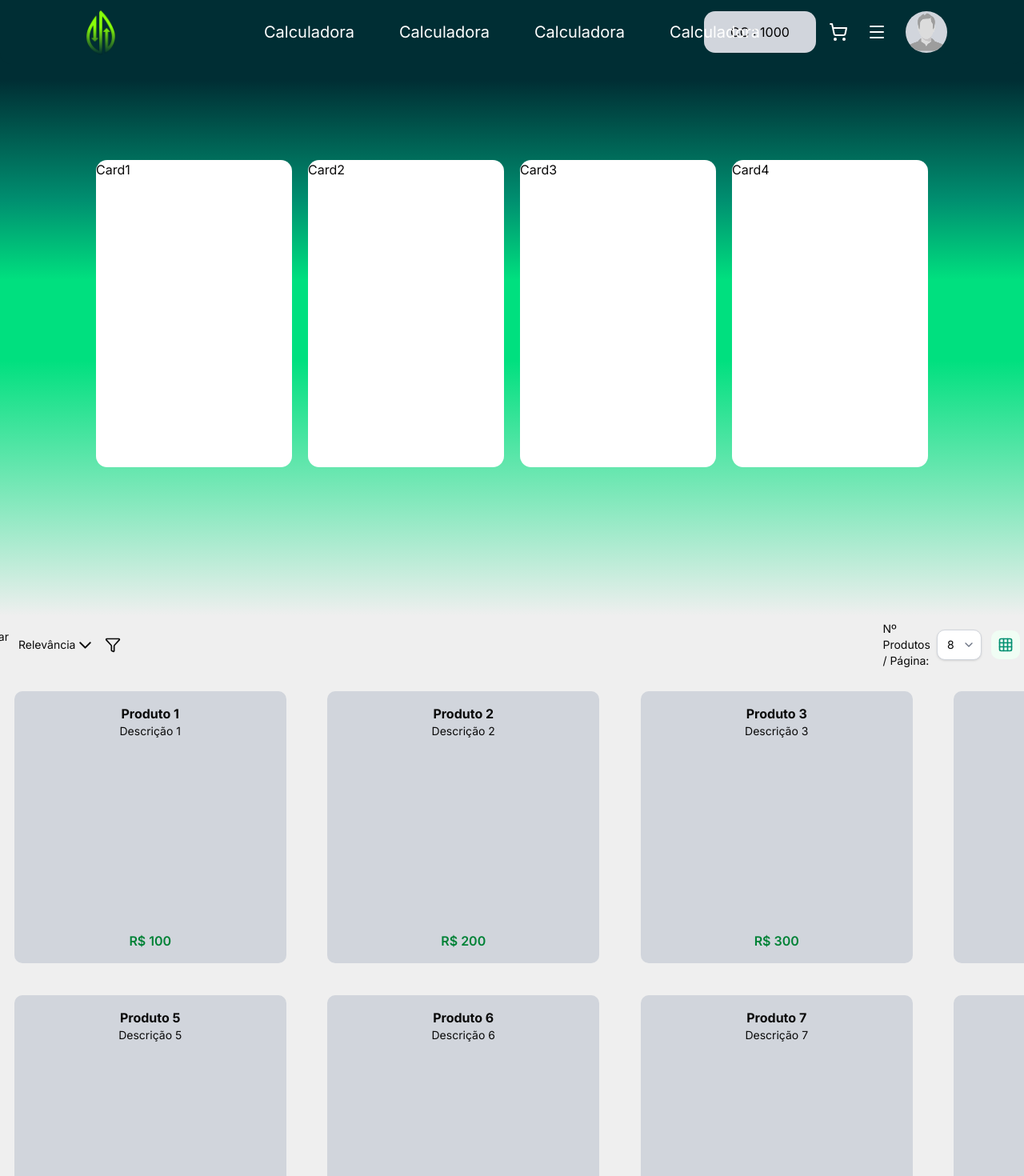
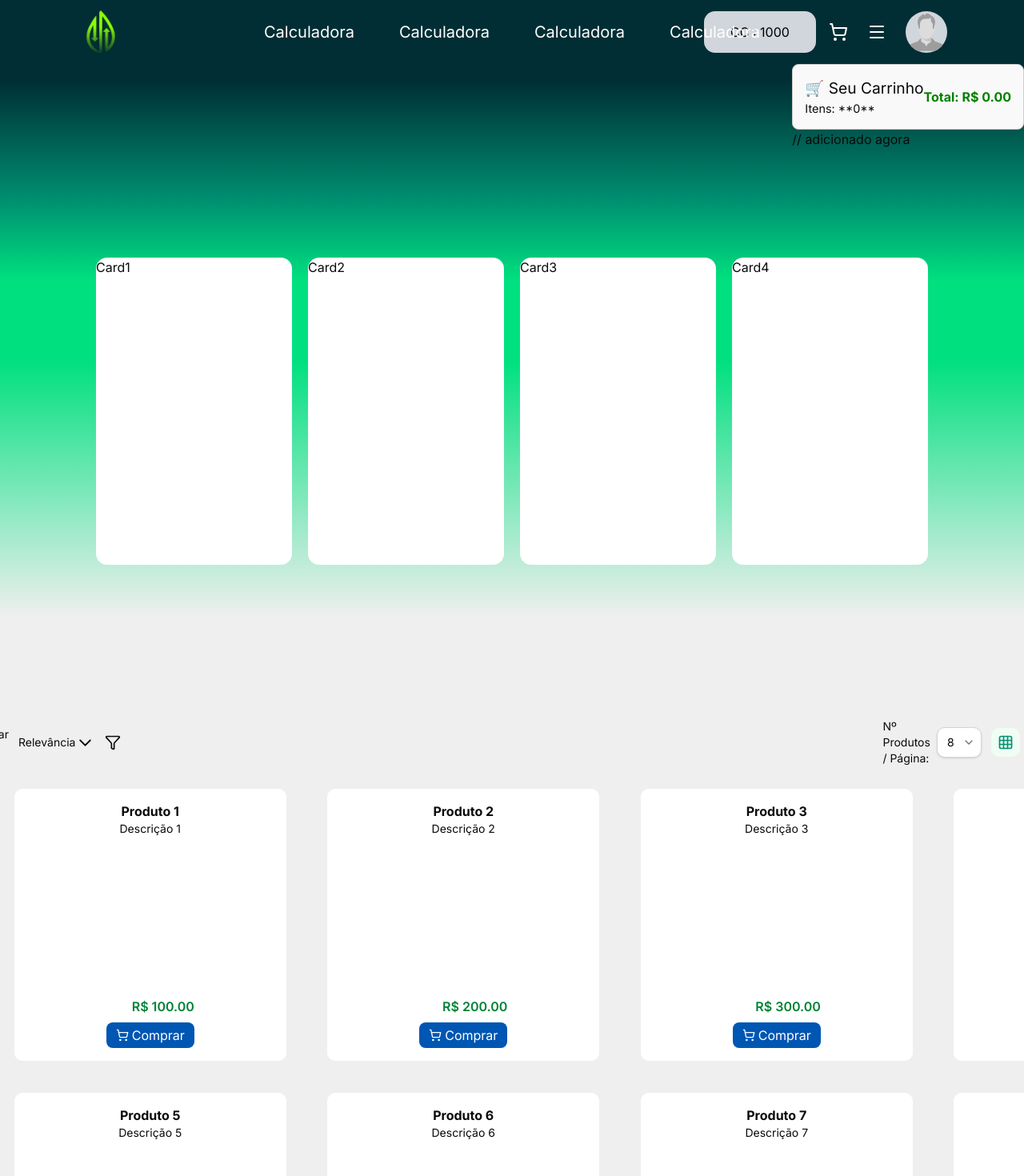
Before and after one commit to andreLucao/deploy-es, a Next.js app in the folder client/: page /marketplace in a window 1280 px wide. Shown: the top 1470 px of the page at 80% size. Built offline with nearby package versions, Linux system fonts and the light colour scheme.

Commit message:
Inicial Logic

```diff
--- a/client/src/app/marketplace/page.tsx
+++ b/client/src/app/marketplace/page.tsx
@@ -1,4 +1,4 @@
-'use client';
+"use client";
 
 import { useState } from "react";
 import Header from "@/components/marketplace/Header";
@@ -6,6 +6,8 @@ import Destaque from "@/components/marketplace/Destaque";
 import Filtro from "@/components/marketplace/Filtro";
 import Produtos from "@/components/marketplace/Produtos";
 import Footer from "@/components/Footer";
+
+import CartSummary from "@/components/common/cart-summary";
 
 type Produto = {
    id: number;
@@ -25,13 +27,19 @@ for (let i = 1; i <= 16; i++) {
 }
 
 export default function Marketplace() {
-  const [modoVisualizacao, setModoVisualizacao] = useState<'grid' | 'list'>('grid');
+   const [modoVisualizacao, setModoVisualizacao] = useState<"grid" | "list">(
+      "grid"
+   );
    const [produtosPorPagina, setProdutosPorPagina] = useState(8);
 
    return (
       <div className="flex flex-col min-h-screen custom-gradient">
          <Header />
          <div className="flex flex-col">
+            <div className="self-end mb-4">
+               <CartSummary /> // adicionado agora
+            </div>
+
             <div className="flex p-30 h-170">
                <Destaque />
             </div>
--- /dev/null
+++ b/client/src/components/common/cart-summary.tsx
@@ -0,0 +1,55 @@
+"use client";
+// A diretiva 'use client' é necessária porque ele usa hooks (useState, useEffect, e o useCartStore)
+
+import React from "react";
+import { useCartStore } from "@/store/cart.store";
+
+export default function CartSummary() {
+   // Conectando ao store
+   const totalItems = useCartStore((state) => state.items.length);
+   const totalPrice = useCartStore((state) => state.getTotalPrice());
+   const clearCart = useCartStore((state) => state.clearCart);
+
+   return (
+      <div
+         style={{
+            padding: "15px",
+            border: "1px solid #ccc",
+            borderRadius: "8px",
+            backgroundColor: "#f9f9f9",
+            display: "flex",
+            justifyContent: "space-between",
+            alignItems: "center",
+         }}
+      >
+         <div>
+            <h3 style={{ margin: "0", fontSize: "1.2em" }}>🛒 Seu Carrinho</h3>
+            <p style={{ margin: "0", fontSize: "0.9em" }}>
+               Itens: **{totalItems}**
+            </p>
+         </div>
+
+         <div style={{ textAlign: "right" }}>
+            <p style={{ margin: "0", fontWeight: "bold", color: "green" }}>
+               Total: R$ {totalPrice.toFixed(2)}
+            </p>
+            {totalItems > 0 && (
+               <button
+                  onClick={clearCart}
+                  style={{
+                     marginTop: "5px",
+                     backgroundColor: "red",
+                     color: "white",
+                     border: "none",
+                     borderRadius: "4px",
+                     padding: "5px 10px",
+                     cursor: "pointer",
+                  }}
+               >
+                  Limpar
+               </button>
+            )}
+         </div>
+      </div>
+   );
+}
--- a/client/src/components/marketplace/Produtos.tsx
+++ b/client/src/components/marketplace/Produtos.tsx
@@ -1,5 +1,7 @@
-import { useState } from 'react';
-import { ChevronLeft, ChevronRight } from 'lucide-react';
+import { useState } from "react";
+import { ChevronLeft, ChevronRight } from "lucide-react";
+
+import ProductCard from "./product-card"; //adicionado agora
 
 type Produto = {
    id: number;
@@ -11,10 +13,14 @@ type Produto = {
 type ProdutosProps = {
    produtos: Produto[];
    produtosPorPagina?: number;
-  modoVisualizacao: 'grid' | 'list';
+   modoVisualizacao: "grid" | "list";
 };
 
-export default function Produtos({ produtos, produtosPorPagina = 10, modoVisualizacao }: ProdutosProps) {
+export default function Produtos({
+   produtos,
+   produtosPorPagina = 10,
+   modoVisualizacao,
+}: ProdutosProps) {
    const [paginaAtual, setPaginaAtual] = useState(1);
 
    const totalPaginas = Math.ceil(produtos.length / produtosPorPagina);
@@ -34,59 +40,24 @@ export default function Produtos({ produtos, produtosPorPagina = 10, modoVisuali
          <div
             className="w-[1550px] p-3 transition-all duration-700 ease-out"
             style={{
-          display: 'grid',
-          gridTemplateColumns: modoVisualizacao === 'grid'
-            ? 'repeat(4, 1fr)'
-            : '1fr',
-          gap: modoVisualizacao === 'grid' ? '40px' : '16px',
-          justifyItems: modoVisualizacao === 'grid' ? 'center' : 'stretch',
-          maxWidth: modoVisualizacao === 'list' ? '1520px' : 'none',
-          margin: '0 auto'
+               display: "grid",
+               gridTemplateColumns:
+                  modoVisualizacao === "grid" ? "repeat(4, 1fr)" : "1fr",
+               gap: modoVisualizacao === "grid" ? "40px" : "16px",
+               justifyItems: modoVisualizacao === "grid" ? "center" : "stretch",
+               maxWidth: modoVisualizacao === "list" ? "1520px" : "none",
+               margin: "0 auto",
             }}
          >
             {produtosPagina.map((produto) => (
-          <div
+               <ProductCard
                   key={produto.id}
-            className="bg-gray-300 rounded-lg cursor-pointer overflow-hidden"
-            style={{
-              display: 'flex',
-              flexDirection: modoVisualizacao === 'grid' ? 'column' : 'row',
-              height: modoVisualizacao === 'grid' ? '340px' : '120px',
-              width: modoVisualizacao === 'grid' ? '340px' : '100%',
-              alignItems: modoVisualizacao === 'grid' ? 'center' : 'center',
-              justifyContent: modoVisualizacao === 'grid' ? 'center' : 'space-between',
-              padding: modoVisualizacao === 'grid' ? '16px' : '16px',
-              transition: 'all 0.45s cubic-bezier(0.4, 0, 0.2, 1)',
-              transform: 'scale(1)',
-            }}
-            onMouseEnter={(e) => {
-              e.currentTarget.style.transform = 'scale(1.02)';
-              e.currentTarget.style.boxShadow = '0 8px 25px rgba(0,0,0,0.15)';
-            }}
-            onMouseLeave={(e) => {
-              e.currentTarget.style.transform = 'scale(1)';
-              e.currentTarget.style.boxShadow = 'none';
-            }}
-          >
-            <div
-              className={modoVisualizacao === 'grid' ? "text-center" : "flex-1"}
-              style={{
-                transition: 'all 0.7s ease-out'
-              }}
-            >
-              <h3 className="font-bold">{produto.titulo}</h3>
-              <p className="text-sm">{produto.descricao}</p>
-            </div>
-            <span
-              className="font-semibold text-green-700"
-              style={{
-                marginTop: modoVisualizacao === 'grid' ? 'auto' : '0',
-                transition: 'all 0.7s ease-out'
-              }}
-            >
-              R$ {produto.preco}
-            </span>
-          </div>
+                  id={produto.id}
+                  titulo={produto.titulo}
+                  descricao={produto.descricao}
+                  preco={produto.preco}
+                  modoVisualizacao={modoVisualizacao}
+               />
             ))}
          </div>
 
@@ -117,19 +88,21 @@ export default function Produtos({ produtos, produtosPorPagina = 10, modoVisuali
 
          {/* Números das páginas */}
          <div className="flex gap-2">
-        {Array.from({ length: totalPaginas }, (_, i) => i + 1).map((pagina) => (
+            {Array.from({ length: totalPaginas }, (_, i) => i + 1).map(
+               (pagina) => (
                   <button
                      key={pagina}
                      onClick={() => irParaPagina(pagina)}
                      className={`px-3 py-1 rounded transition-all duration-200 ${
                         pagina === paginaAtual
-                ? 'bg-[#002E34] text-white'
-                : 'bg-gray-200 hover:bg-gray-300'
+                           ? "bg-[#002E34] text-white"
+                           : "bg-gray-200 hover:bg-gray-300"
                      }`}
                   >
                      {pagina}
                   </button>
-        ))}
+               )
+            )}
          </div>
       </div>
    );
--- /dev/null
+++ b/client/src/components/marketplace/credit-card.tsx
@@ -0,0 +1,61 @@
+"use client";
+
+import React from "react";
+import { useCartStore } from "@/store/cart.store";
+
+// Dados fixos para simular um crédito de carbono real
+const MOCK_CREDIT = {
+   creditId: "credito-eletricidade-2025",
+   sellerId: "company-alpha",
+   quantity: 1000,
+   pricePerUnit: 15.5, // Preço por tonelada de CO2e
+};
+
+export default function CreditCard() {
+   // Pega a função de adicionar item da sua loja
+   const addItem = useCartStore((state) => state.addItem);
+
+   const handleAddToCart = () => {
+      // Cria um item com uma quantidade fixa para teste (100 créditos)
+      const itemToAdd = {
+         ...MOCK_CREDIT,
+         quantity: 100, // Adiciona 100 créditos por clique
+      };
+
+      addItem(itemToAdd);
+      alert(`Adicionado ${itemToAdd.quantity} créditos ao carrinho!`);
+   };
+
+   return (
+      <div
+         style={{
+            border: "1px solid #0056b3",
+            borderRadius: "8px",
+            padding: "20px",
+            maxWidth: "300px",
+            textAlign: "center",
+         }}
+      >
+         <h3 style={{ color: "#0056b3" }}>Crédito de Carbono - Eletricidade</h3>
+         <p>Quantidade Disponível: {MOCK_CREDIT.quantity} CO2e</p>
+         <p style={{ fontWeight: "bold" }}>
+            Preço/Unidade: R$ {MOCK_CREDIT.pricePerUnit.toFixed(2)}
+         </p>
+
+         <button
+            onClick={handleAddToCart}
+            style={{
+               marginTop: "15px",
+               backgroundColor: "#0056b3",
+               color: "white",
+               border: "none",
+               padding: "10px 20px",
+               borderRadius: "5px",
+               cursor: "pointer",
+            }}
+         >
+            Adicionar 100 Créditos
+         </button>
+      </div>
+   );
+}
--- /dev/null
+++ b/client/src/components/marketplace/product-card.tsx
@@ -0,0 +1,93 @@
+// client/src/components/marketplace/product-card.tsx
+"use client";
+
+import React from "react";
+import { useCartStore } from "@/store/cart.store";
+import { ShoppingCart } from "lucide-react"; // Ícone para o botão
+
+interface ProductCardProps {
+   id: number;
+   titulo: string;
+   descricao: string;
+   preco: number;
+   // Adicionamos a prop 'modoVisualizacao' para herdar o estilo do pai
+   modoVisualizacao: "grid" | "list";
+}
+
+export default function ProductCard({
+   id,
+   titulo,
+   descricao,
+   preco,
+   modoVisualizacao,
+}: ProductCardProps) {
+   const addItem = useCartStore((state) => state.addItem);
+
+   const handleAddToCart = (e: React.MouseEvent) => {
+      e.stopPropagation(); // Impede que o clique no botão ative o hover do container principal
+
+      const itemToAdd = {
+         // IDs mockados (necessário usar o id do produto real aqui)
+         creditId: `CREDIT-${id}`,
+         sellerId: `SELLER-MOCK-ID`,
+         quantity: 1, // Adiciona 1 unidade por clique
+         pricePerUnit: preco,
+      };
+
+      addItem(itemToAdd);
+      // Opcional: Adicionar um Toast ou alerta para feedback
+   };
+
+   return (
+      // Reutilize a estrutura visual que estava no Produtos.tsx
+      <div
+         className="bg-white rounded-lg cursor-pointer transition-all duration-400 hover:shadow-lg"
+         style={{
+            display: "flex",
+            flexDirection: modoVisualizacao === "grid" ? "column" : "row",
+            height: modoVisualizacao === "grid" ? "340px" : "120px",
+            width: modoVisualizacao === "grid" ? "340px" : "100%",
+            alignItems: modoVisualizacao === "grid" ? "center" : "center",
+            justifyContent:
+               modoVisualizacao === "grid" ? "space-between" : "space-between",
+            padding: "16px",
+            transform: "scale(1)",
+         }}
+         onMouseEnter={(e) => {
+            e.currentTarget.style.transform = "scale(1.02)";
+         }}
+         onMouseLeave={(e) => {
+            e.currentTarget.style.transform = "scale(1)";
+         }}
+      >
+         <div
+            className={
+               modoVisualizacao === "grid" ? "text-center" : "flex-1 mr-4"
+            }
+            style={{ transition: "all 0.7s ease-out" }}
+         >
+            <h3 className="font-bold">{titulo}</h3>
+            <p className="text-sm">{descricao}</p>
+         </div>
+
+         <div
+            className="flex flex-col items-end"
+            style={{
+               transition: "all 0.7s ease-out",
+            }}
+         >
+            <span className="font-semibold text-green-700 mb-2">
+               R$ {preco.toFixed(2)}
+            </span>
+
+            <button
+               onClick={handleAddToCart}
+               className="flex items-center justify-center gap-1 bg-[#0056b3] text-white px-3 py-1 rounded-md hover:bg-[#003871] transition-colors"
+            >
+               <ShoppingCart size={16} />
+               {modoVisualizacao === "grid" ? "Comprar" : ""}
+            </button>
+         </div>
+      </div>
+   );
+}
--- /dev/null
+++ b/client/src/store/cart.store.ts
@@ -0,0 +1,60 @@
+import { create } from "zustand";
+
+// q que o carrinho guarda MUDAR CONFORME MODELAGEM DO ANUNCIO
+interface CartItem {
+   creditId: string;
+   sellerId: string;
+   quantity: number;
+   pricePerUnit: number;
+}
+
+// estado e ações
+interface CartState {
+   items: CartItem[];
+
+   addItem: (item: CartItem) => void;
+   removeItem: (creditId: string) => void;
+   clearCart: () => void;
+   getTotalPrice: () => number;
+}
+
+//  Lógica
+export const useCartStore = create<CartState>((set, get) => ({
+   items: [],
+
+   addItem: (newItem) => {
+      set((state) => {
+         const exists = state.items.find(
+            (item) => item.creditId === newItem.creditId
+         );
+
+         if (exists) {
+            // Se o item existe, apenas atualiza a quantidade
+            return {
+               items: state.items.map((item) =>
+                  item.creditId === newItem.creditId
+                     ? { ...item, quantity: item.quantity + newItem.quantity }
+                     : item
+               ),
+            };
+         } else {
+            // Se for novo, adiciona ao carrinho
+            return { items: [...state.items, newItem] };
+         }
+      });
+   },
+
+   removeItem: (creditId) => {
+      set((state) => ({
+         items: state.items.filter((item) => item.creditId !== creditId),
+      }));
+   },
+
+   clearCart: () => set({ items: [] }),
+
+   getTotalPrice: () =>
+      get().items.reduce(
+         (total, item) => total + item.quantity * item.pricePerUnit,
+         0
+      ),
+}));
```
Also changed, not shown: client/package.json (+4 -3 lines), client/src/app/page.tsx (+27 -9 lines), 1 other file (tests, documents, lock files or other folders). Lines whose indentation alone changed are shown as unchanged.
